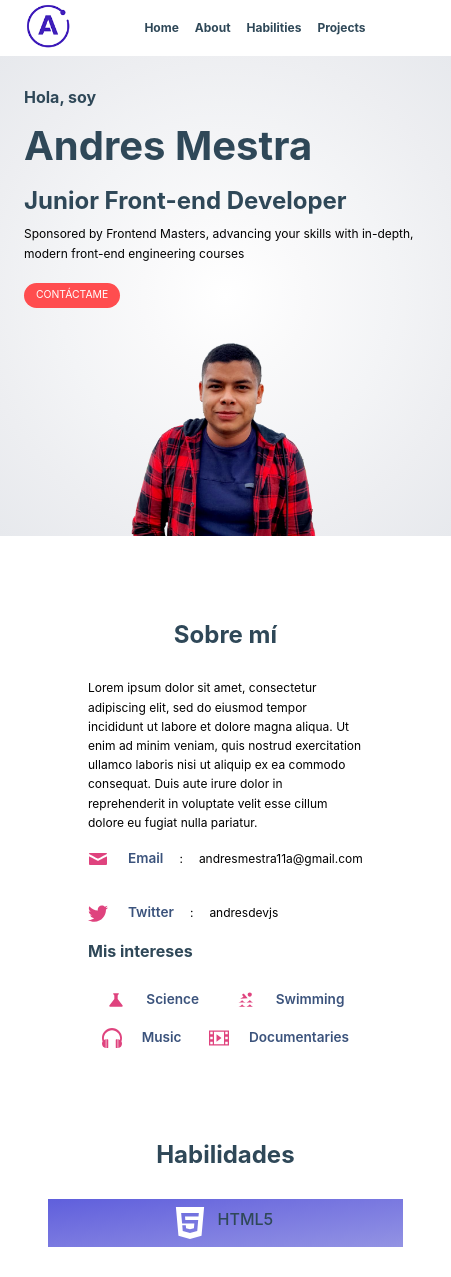
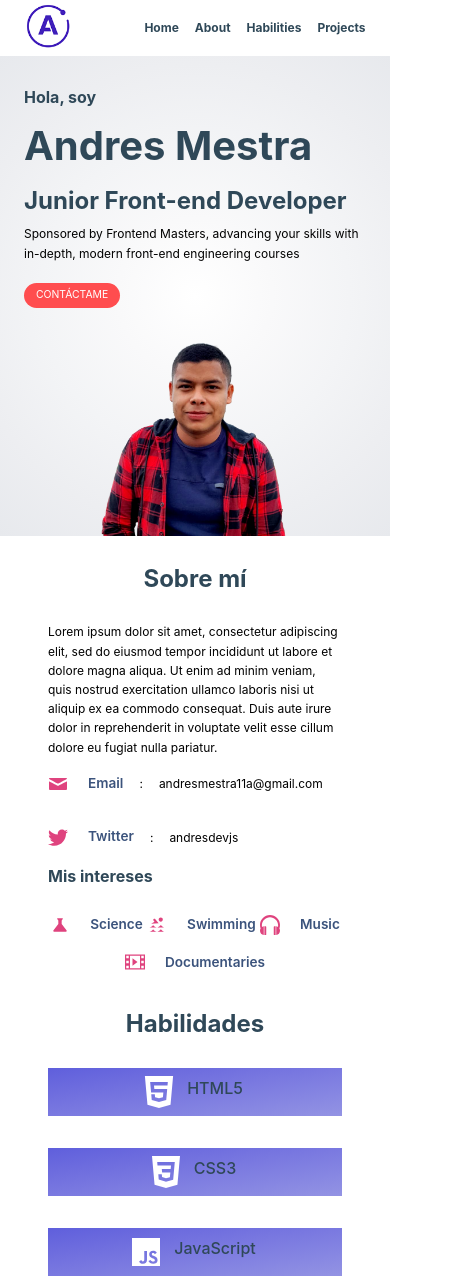
Before and after one commit to andres-mestra/andresmestra-cli, a Next.js app: page / in a window 390 px wide. Shown: the top 1277 px of the page, 451 px wide, since content can reach past the window. Built offline with nearby package versions, Linux system fonts and the light colour scheme.

Commit message:
responsive about

```diff
--- a/components/me/About.js
+++ b/components/me/About.js
@@ -5,19 +5,20 @@ import { HeaderLarge } from '../ui/headers/HeaderLarge'
 import { Contacts } from './Contacts'
 import { Interests } from './Interests'
 
+import sty from '../../styles/components/me/about.module.scss'
+
 export const About = () => {
   return (
-    <>
     <section className="container_grid" id="about">
-        <div className="about">
-          <div className="about__header">
+      <div className={sty.about}>
+        <div className={sty.about_header}>
           <HeaderLarge title="Sobre mí" />
         </div>
         {/*TODO: Cambiar descripción*/}
         <Description>
           Lorem ipsum dolor sit amet, consectetur adipiscing elit, sed do
-            eiusmod tempor incididunt ut labore et dolore magna aliqua. Ut enim
-            ad minim veniam, quis nostrud exercitation ullamco laboris nisi ut
+          eiusmod tempor incididunt ut labore et dolore magna aliqua. Ut enim ad
+          minim veniam, quis nostrud exercitation ullamco laboris nisi ut
           aliquip ex ea commodo consequat. Duis aute irure dolor in
           reprehenderit in voluptate velit esse cillum dolore eu fugiat nulla
           pariatur.
@@ -26,25 +27,5 @@ export const About = () => {
         <Interests />
       </div>
     </section>
-      <style jsx>{`
-        #about {
-          padding: 5rem 0;
-        }
-        .about {
-          background-color: var(--white);
-          padding: 5rem;
-          grid-column: center-start / center-end;
-          display: grid;
-        }
-
-        .about__header {
-          text-align: center;
-        }
-
-        .about__description {
-          margin-bottom: 3rem;
-        }
-      `}</style>
-    </>
   )
 }
--- /dev/null
+++ b/styles/components/me/about.module.scss
@@ -0,0 +1,18 @@
+@import '../../mixins';
+
+.about {
+  background-color: var(--white);
+  padding: 5rem;
+  grid-column: center-start / center-end;
+  display: grid;
+
+  &_header {
+    text-align: center;
+  }
+}
+
+@include bpMedium() {
+  .about {
+    padding: 3rem 0;
+  }
+}
```
Lines whose indentation alone changed are shown as unchanged.
